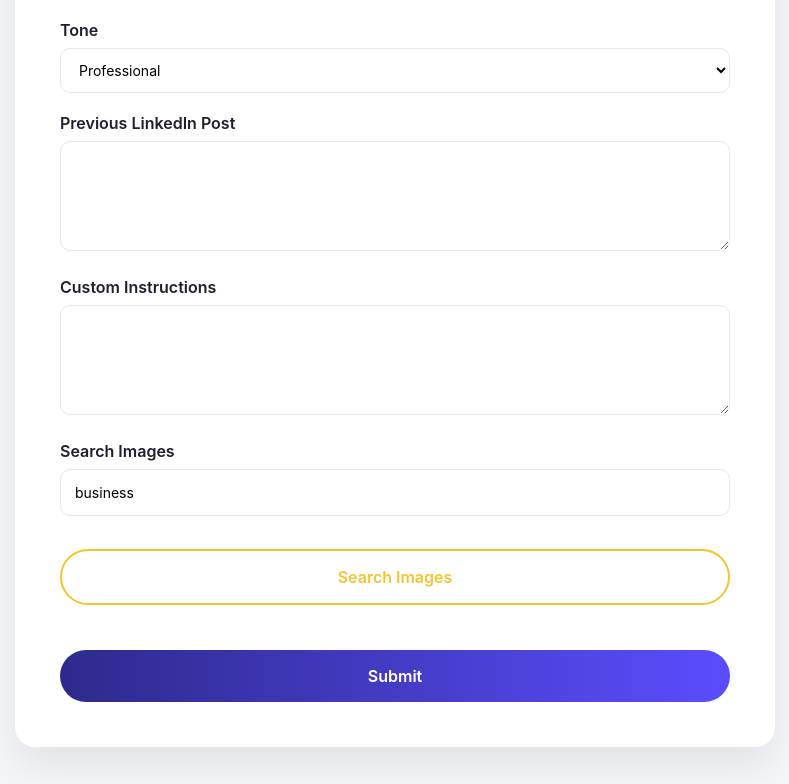
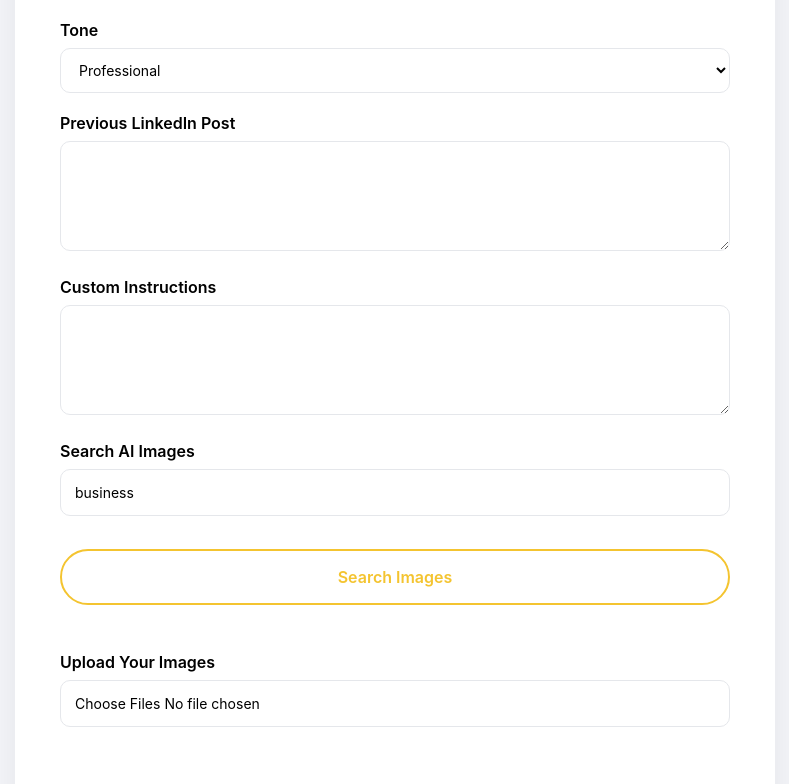
Before and after one commit to tejalkale09/linkedin-custom-form, a Next.js app: page / in a window 1280 px wide. Shown: the part 856-1640 px from the top of the page, without its empty margins (245-1034 px from the left). Built offline with nearby package versions, Linux system fonts and the light colour scheme.

Commit message:
Update page.tsx

```diff
--- a/app/page.tsx
+++ b/app/page.tsx
@@ -6,11 +6,14 @@ import { useRouter } from "next/navigation";
 export default function Home() {
   const [images, setImages] = useState<any[]>([]);
   const [selected, setSelected] = useState<string[]>([]);
+  const [uploadedImages, setUploadedImages] = useState<File[]>([]);
   const [search, setSearch] = useState("business");
   const router = useRouter();
 
   const webhookUrl =
-    " https://leanne-piliferous-efren.ngrok-free.dev/webhook/linkedin-custom-form";
+    "https://leanne-piliferous-efren.ngrok-free.dev/webhook/linkedin-custom-form";
+
+  /* ================= IMAGE SEARCH ================= */
 
   const searchImages = async () => {
     const res = await fetch(`/api/pexels?query=${search}`);
@@ -26,40 +29,40 @@ export default function Home() {
     );
   };
 
+  /* ================= CLIENT IMAGE UPLOAD ================= */
+
+  const handleImageUpload = (e: any) => {
+    const files = Array.from(e.target.files || []);
+    setUploadedImages(files as File[]);
+  };
+
+  /* ================= SUBMIT ================= */
+
   const handleSubmit = async (e: any) => {
     e.preventDefault();
 
-    const formData = new FormData(e.target);
+    const form = new FormData(e.target);
 
-    const payload = {
-      client_id:crypto.randomUUID(),
-      fullName: formData.get("fullName"),
-      email: formData.get("email"),
-      linkedinUrl: formData.get("linkedinUrl"),
-      title: formData.get("title"),
-      tone: formData.get("tone"),
-      postDate: formData.get("postDate"),
-      postTime: formData.get("postTime"),
-      wordCount: formData.get("wordCount"),
-      previousPost: formData.get("previousPost"),
-      customInstructions: formData.get("customInstructions"),
-      selectedImages: selected,
-    };
+    form.append("client_id", crypto.randomUUID());
+    form.append("selectedImages", JSON.stringify(selected));
+
+    uploadedImages.forEach((file, index) => {
+      form.append(`uploaded_${index}`, file);
+    });
 
     try {
       await fetch(webhookUrl, {
         method: "POST",
+        body: form,
         headers: {
-          "Content-Type": "application/json",
-          "ngrok-skip-browser-warning":"true"
+          "ngrok-skip-browser-warning": "true",
         },
-        body: JSON.stringify(payload),
       });
 
-      router.push("/success"as any);
+      router.push("/success" as any);
     } catch (error) {
-      console.error("Webhook error:", error);
-      alert("Error sending data to automation");
+      console.error(error);
+      alert("Webhook error");
     }
   };
 
@@ -89,8 +92,9 @@ export default function Home() {
           <TextArea label="Previous LinkedIn Post" name="previousPost" />
           <TextArea label="Custom Instructions" name="customInstructions" />
 
+          {/* ===== SEARCH IMAGES ===== */}
           <div style={{ marginBottom: "20px" }}>
-            <label style={labelStyle}>Search Images</label>
+            <label style={labelStyle}>Search AI Images</label>
             <input
               value={search}
               onChange={(e) => setSearch(e.target.value)}
@@ -102,6 +106,7 @@ export default function Home() {
             </button>
           </div>
 
+          {/* ===== IMAGE GRID ===== */}
           <div style={gridStyle}>
             {images.map((img: any) => (
               <img
@@ -118,6 +123,32 @@ export default function Home() {
             ))}
           </div>
 
+          {/* ===== CLIENT IMAGE UPLOAD ===== */}
+          <div style={{ marginBottom: "20px" }}>
+            <label style={labelStyle}>Upload Your Images</label>
+            <input
+              type="file"
+              multiple
+              accept="image/*"
+              onChange={handleImageUpload}
+              style={inputStyle}
+            />
+          </div>
+
+          {/* ===== PREVIEW UPLOADED ===== */}
+          <div style={gridStyle}>
+            {uploadedImages.map((file, i) => (
+              <img
+                key={i}
+                src={URL.createObjectURL(file)}
+                style={{
+                  ...imageStyle,
+                  border: "3px solid #F4C430",
+                }}
+              />
+            ))}
+          </div>
+
           <button type="submit" style={buttonPrimary}>
             Submit
           </button>
@@ -127,7 +158,7 @@ export default function Home() {
   );
 }
 
-/* COMPONENTS */
+/* ================= COMPONENTS ================= */
 
 function Input({ label, name, type = "text" }: any) {
   return (
@@ -158,7 +189,7 @@ function TextArea({ label, name }: any) {
   );
 }
 
-/* STYLES */
+/* ================= STYLES ================= */
 
 const pageStyle = {
   backgroundColor: "#F5F6FA",
@@ -193,7 +224,7 @@ const labelStyle = {
   display: "block",
   marginBottom: "6px",
   fontWeight: 600,
-  color: "#1E1E2F",
+  color: "#000",
 };
 
 const inputStyle = {
@@ -203,6 +234,7 @@ const inputStyle = {
   border: "1px solid #E5E7EB",
   fontSize: "14px",
   marginBottom: "18px",
+  color: "#000",
 };
 
 const buttonPrimary = {
```
